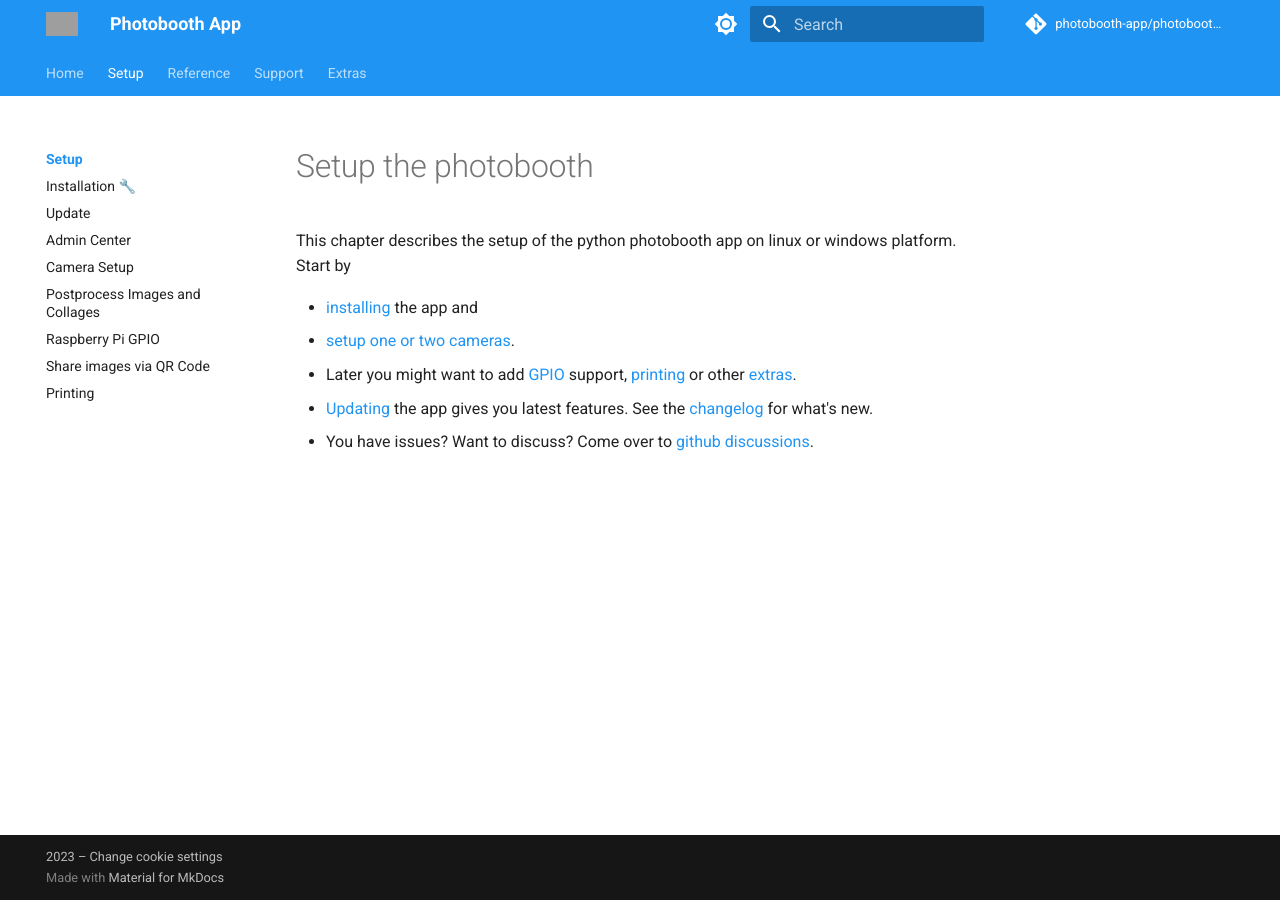
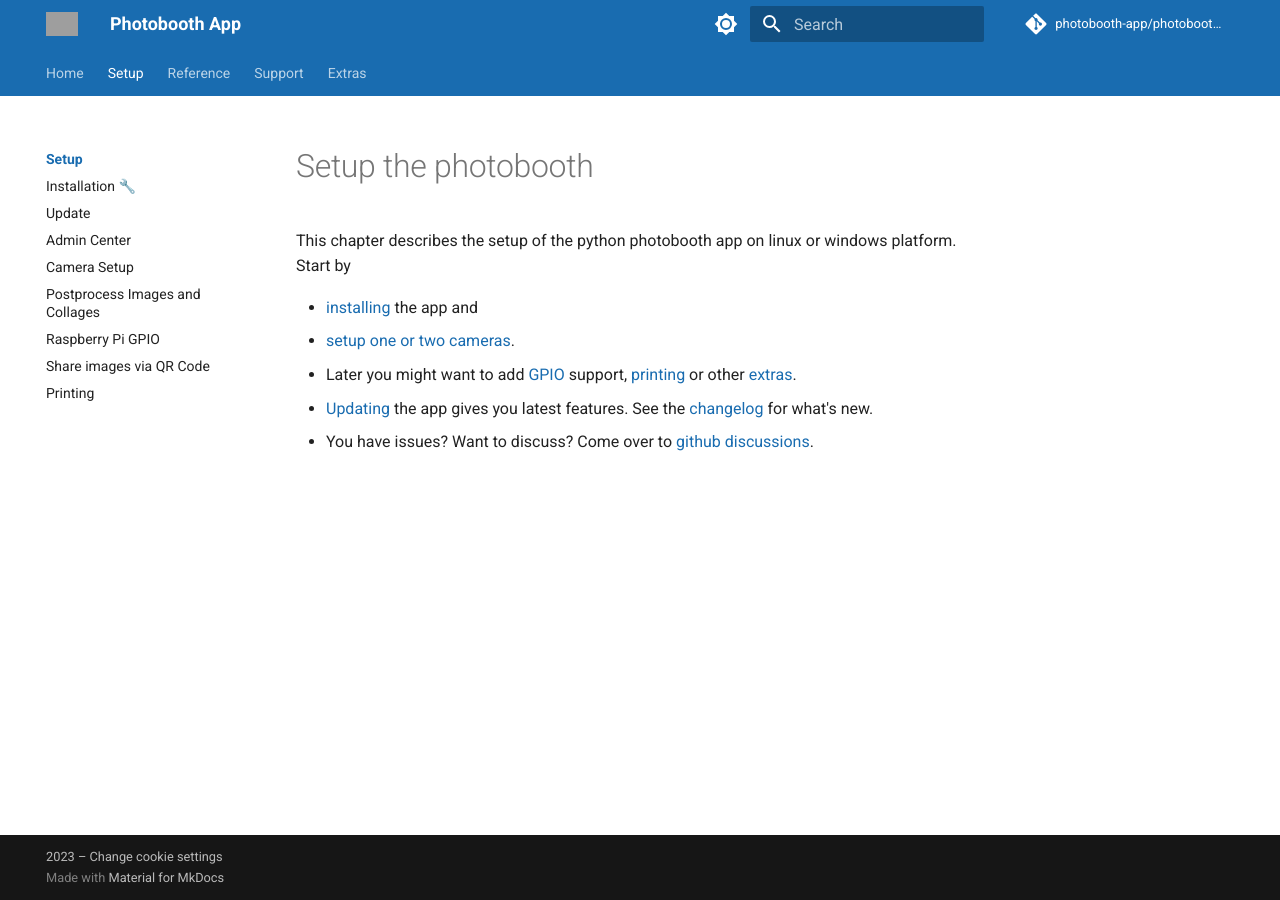
Before and after one commit to photobooth-app/photobooth-docs, an MkDocs documentation site: the page built from docs/setup/index.md, in a window 1280 px wide. Built offline with MkDocs 1.6.1 and Material for MkDocs 9.7.7, drawn with Linux system fonts in a browser that asks for light colours; comment, search, counter and statistics services are not loaded; grey boxes are pictures that could not be loaded.

Commit message:
ci colors + logo added

```diff
--- /dev/null
+++ b/docs/stylesheets/extra.css
@@ -0,0 +1,9 @@
+:root {
+  --md-primary-fg-color:        #196cb0;
+  --md-primary-fg-color--light: #4f8bbd;
+  --md-primary-fg-color--dark:  #095594;
+
+  --md-accent-fg-color:        #16a890;
+  --md-accent-fg-color--light: #3bc5ae;
+  --md-accent-fg-color--dark:  #0b7e6b;
+}
--- a/mkdocs.yml
+++ b/mkdocs.yml
@@ -14,8 +14,8 @@
   palette:
     # Palette toggle for light mode
     - media: "(prefers-color-scheme: light)"
-      primary: blue
-      accent: blue
+      primary: custom
+      accent: custom
       scheme: default
       toggle:
         icon: material/brightness-7
@@ -23,12 +23,15 @@
 
     # Palette toggle for dark mode
     - media: "(prefers-color-scheme: dark)"
-      primary: blue
-      accent: blue
+      primary: custom
+      accent: custom
       scheme: slate
       toggle:
         icon: material/brightness-4
         name: Switch to system preference
+
+extra_css:
+  - stylesheets/extra.css
 
 markdown_extensions:
   - pymdownx.caret
```
Also changed, not shown: docs/index.md (+1 -1 lines).
